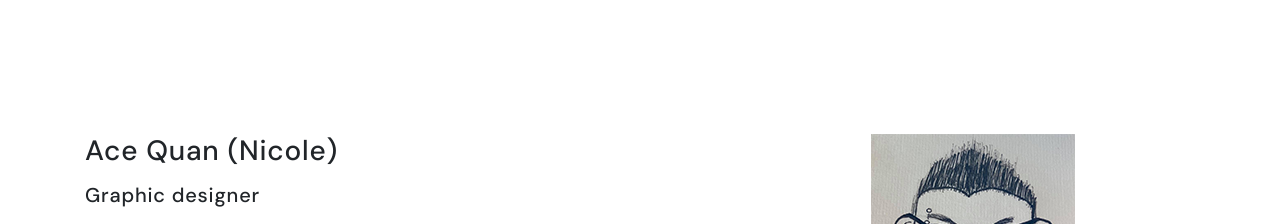
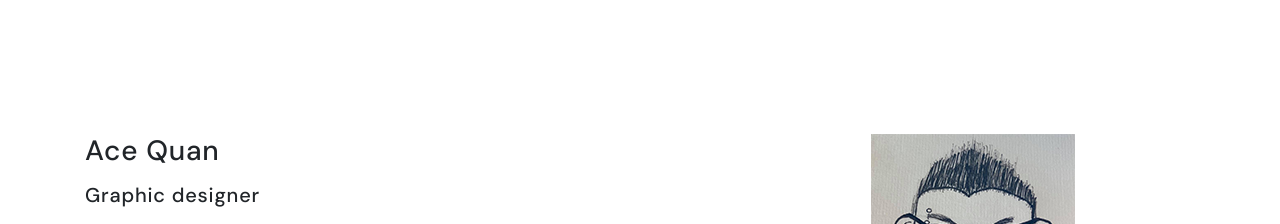
Before and after one commit to GalathonGame/website, a plain HTML site: page index.html in a window 1280 px wide. Shown: the part 3840-4064 px from the top of the page. Drawn offline with nearby package versions, Linux system fonts and the light colour scheme.

Commit message:
Update index.html

```diff
--- a/index.html
+++ b/index.html
@@ -291,7 +291,7 @@
 
                         <div class="col-md-7 col-sm-12 absolute">
                             <div class="text">
-                                <h3 class="member-h3">Ace Quan (Nicole)</h3>
+                                <h3 class="member-h3">Ace Quan</h3>
                                 <h5 class="member-h5">Graphic designer
                                 </h5>
                                 <div class="member-p">
```
